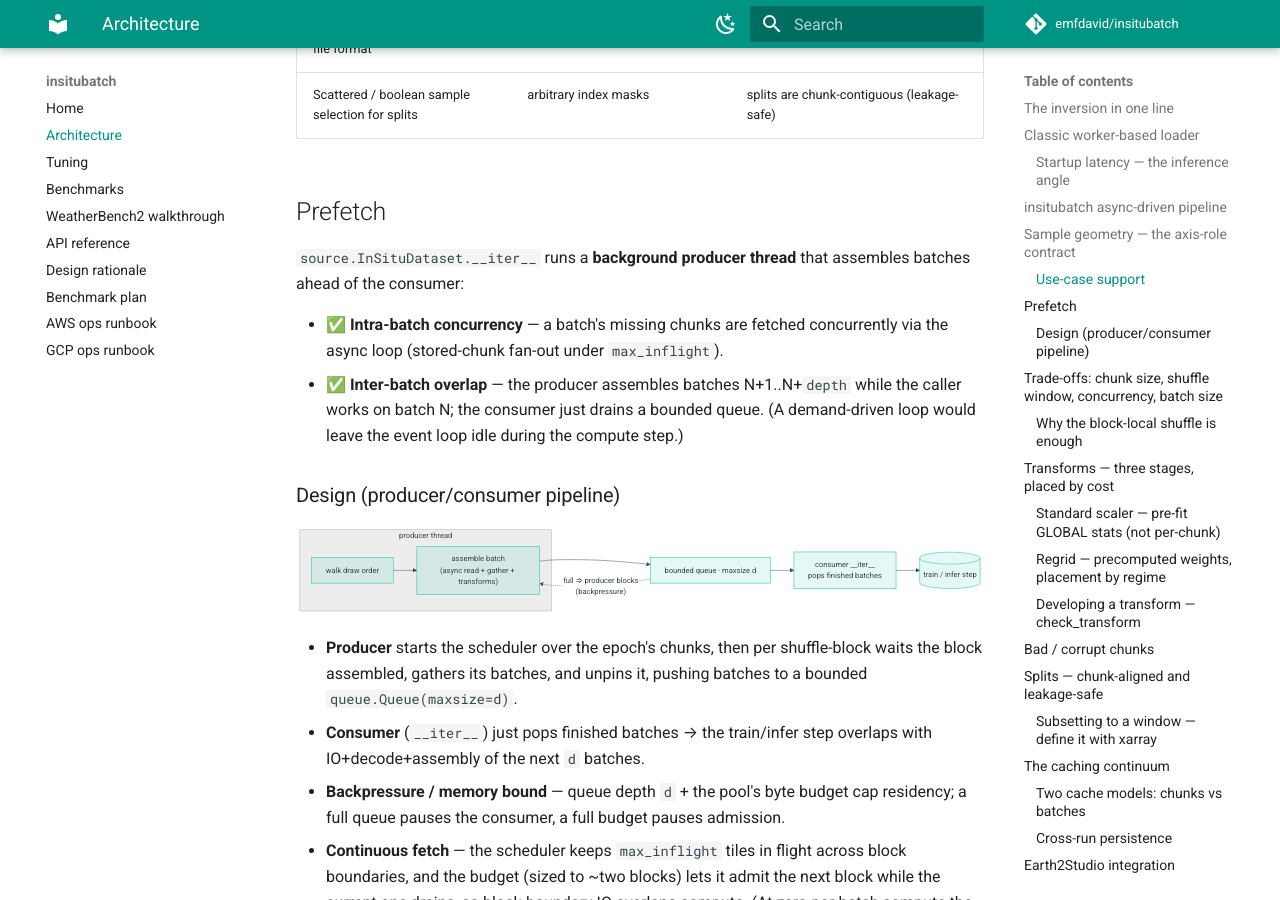
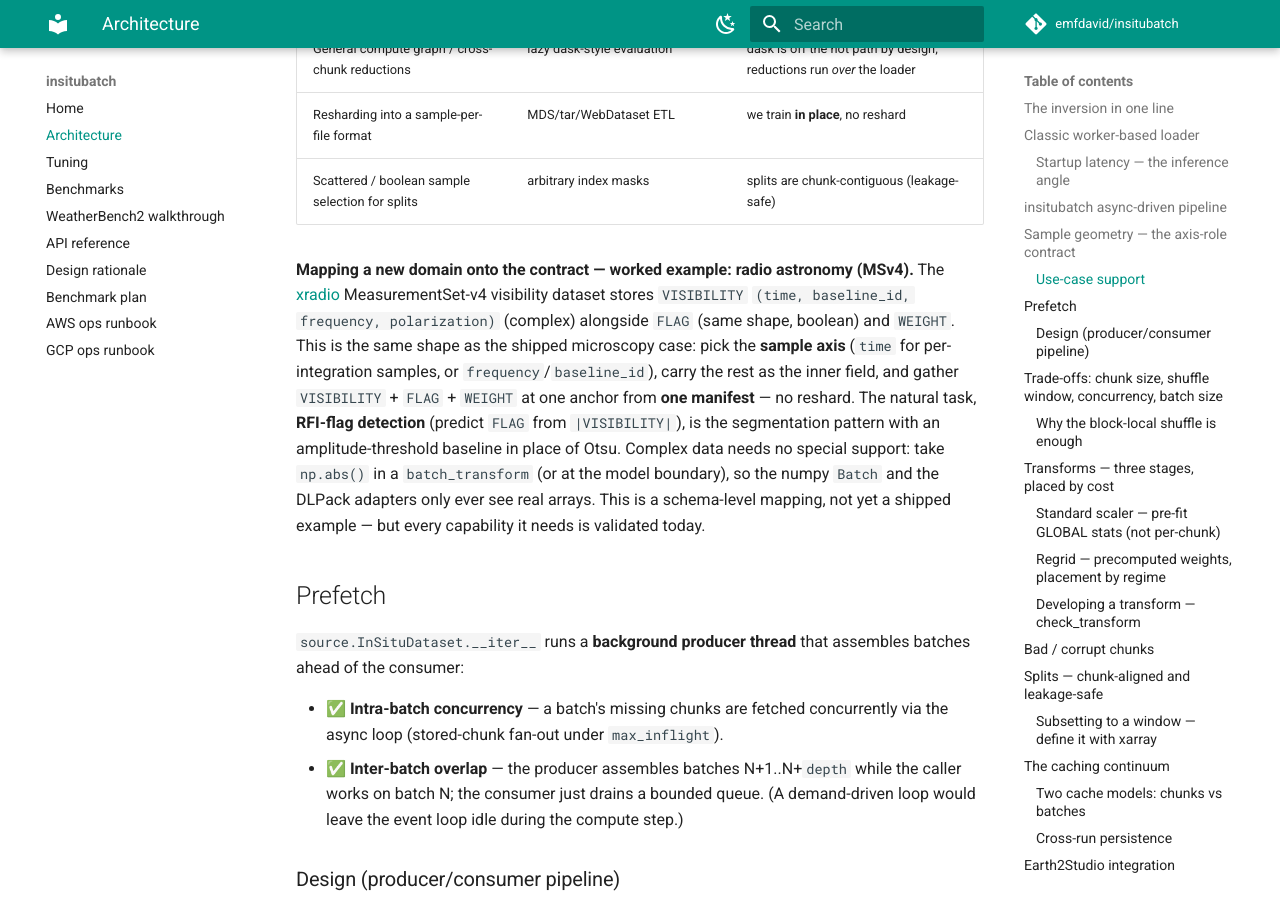
Before and after one commit to emfdavid/insitubatch, an MkDocs documentation site: the page built from docs/architecture.md, in a window 1280 px wide and 900 px high, scrolled down 6362 px. Built offline with MkDocs 1.6.1 and Material for MkDocs 9.7.7, drawn with Linux system fonts in a browser that asks for light colours; comment, search, counter and statistics services are not loaded; some of the changed text lies outside the part shown.

Commit message:
feat(api): expose InSituDataset + framework adapters at the package root
The two headline user-facing APIs were reachable only through submodules
(`insitubatch.source.InSituDataset`, `insitubatch.frameworks.to_torch`), so any
integration — including the Earth2Studio data source — reached into internals.
Re-export them from the package root and add to `__all__`:

- InSituDataset, to_torch, to_jax, to_tf, as_torch, as_tf_dataset.

Re-exports are identity (same objects), and frameworks still imports torch/JAX/TF
lazily, so importing `insitubatch` pulls in no framework — verified. This makes the
public surface exactly `insitubatch.__all__`; api.md drops the "plus private
submodules" language. Both example packages now model the public import path.

Also (v0.1.0 docs): add a radio-astronomy (xradio MSv4) row + worked mapping to the
use-case tables — VISIBILITY+FLAG+WEIGHT sampled over time is the shipped microscopy
pattern; RFI-flag detection with an amplitude-threshold baseline; complex handled by
np.abs() at the boundary. Schema-level mapping (no shipped example), honestly flagged.

Co-Authored-By: Claude Opus 4.8 <noreply@anthropic.com>

```diff
--- a/docs/architecture.md
+++ b/docs/architecture.md
@@ -189,6 +189,7 @@ reserved (additive) extension, and what is deliberately out of scope.
 | Train over a time/sample axis | ERA5/HRRR reanalysis; astronomy light curves | `sample_axis=0` (default) |
 | Sample over *any* single axis | OME-NGFF 2D segmentation over `Z`; `T`-frame or volumetric stacks | `open_geometries(store, sample_axis=2)` |
 | Paired inputs+targets with *different* sample-axis chunking | microscopy raw image + label mask (Z-chunk 1 vs 30) | two variables, one manifest |
+| Multiple co-registered variables at one anchor (data + mask + weight) | radio astronomy MSv4 visibilities: `VISIBILITY` + `FLAG` + `WEIGHT`, sampled over `time` | variables share one manifest |
 | Forecasting input/target windows | weather: input@`t`, target@`t+h` | `g.shift(h)` views (decode-once) |
 | Whole inner field per sample, spatial grid fetched decode-once | ARCO/ERA5 `721×1440` fields; microscopy planes | inner (field) chunking |
 | Cross-variable derived fields & per-sample random augmentation | `windspeed=√(u²+v²)`; random crop of the whole field | `batch_transform` |
@@ -211,6 +212,19 @@ reserved (additive) extension, and what is deliberately out of scope.
 | General compute graph / cross-chunk reductions | lazy dask-style evaluation | dask is off the hot path by design; reductions run *over* the loader |
 | Resharding into a sample-per-file format | MDS/tar/WebDataset ETL | we train **in place**, no reshard |
 | Scattered / boolean sample selection for splits | arbitrary index masks | splits are chunk-contiguous (leakage-safe) |
+
+**Mapping a new domain onto the contract — worked example: radio astronomy (MSv4).** The
+[xradio](https://github.com/casangi/xradio) MeasurementSet-v4 visibility dataset stores
+`VISIBILITY` `(time, baseline_id, frequency, polarization)` (complex) alongside `FLAG`
+(same shape, boolean) and `WEIGHT`. This is the same shape as the shipped microscopy case:
+pick the **sample axis** (`time` for per-integration samples, or `frequency`/`baseline_id`),
+carry the rest as the inner field, and gather `VISIBILITY` + `FLAG` + `WEIGHT` at one anchor
+from **one manifest** — no reshard. The natural task, **RFI-flag detection** (predict `FLAG`
+from `|VISIBILITY|`), is the segmentation pattern with an amplitude-threshold baseline in
+place of Otsu. Complex data needs no special support: take `np.abs()` in a `batch_transform`
+(or at the model boundary), so the numpy `Batch` and the DLPack adapters only ever see real
+arrays. This is a schema-level mapping, not yet a shipped example — but every capability it
+needs is validated today.
 
 ## Prefetch
 
```
Also changed, not shown: docs/api.md (+8 -6 lines), src/insitubatch/__init__.py (+8 -0 lines), 7 other files.
